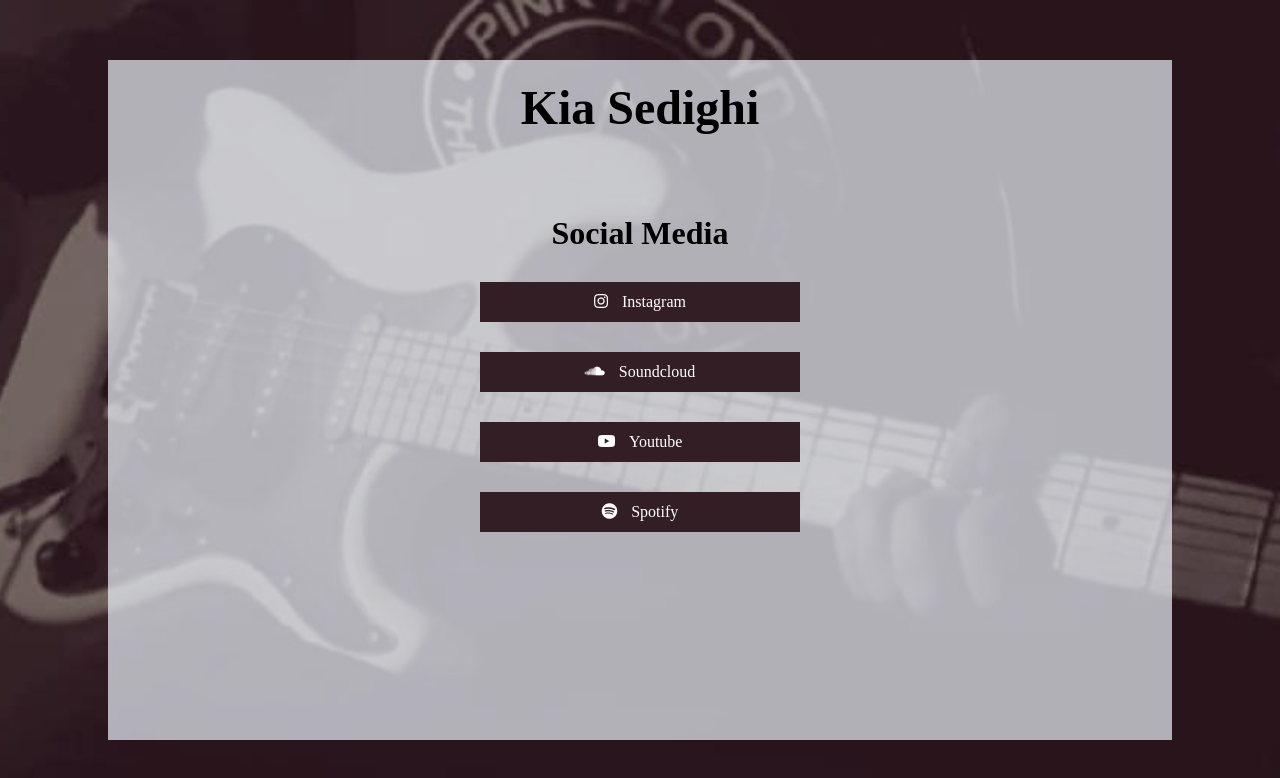
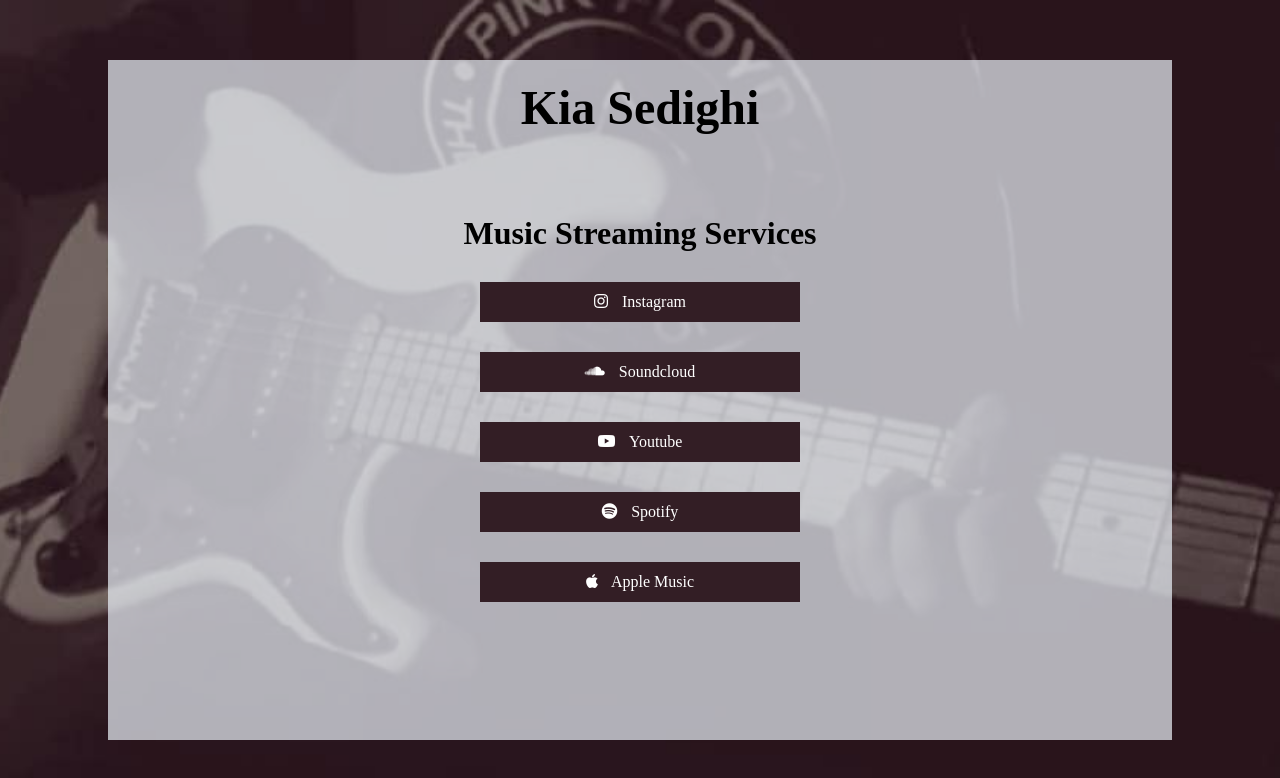
Before and after one commit to KiaSedighi/KiaSedighi.github.io, a plain HTML site: page index.html in a window 1280 px wide. Drawn offline with Linux system fonts and the light colour scheme; a web font is replaced by a local one.

Commit message:
Update index.html

```diff
--- a/index.html
+++ b/index.html
@@ -18,7 +18,7 @@
 
         <ul class="links">
             <li class="link-item list-title-li">
-                <h3 id="list-title">Social Media</h3>
+                <h3 id="list-title">Music Streaming Services</h3>
             </li>
             <li class="link-item">
                 <div class="link-container">
@@ -46,9 +46,17 @@
             </li>
             <li class="link-item">
                 <div class="link-container">
-                    <a href="#" class="link">
+                    <a href="https://open.spotify.com/artist/4dCnen0QhiPhMHawjphtak?si=U_EjyyynQOGmRgZwTo9m_g&utm_source=copy-link&dl_branch=1" class="link">
                         <i class="fab fa-spotify"></i>
                         Spotify
+                    </a>
+                </div>
+            </li>
+            <li class="link-item">
+                <div class="link-container">
+                    <a href="https://music.apple.com/us/artist/kia-sedighi/1584724697?ls" class="link">
+                        <i class="fab fa-apple"></i>
+                        Apple Music
                     </a>
                 </div>
             </li>
```
